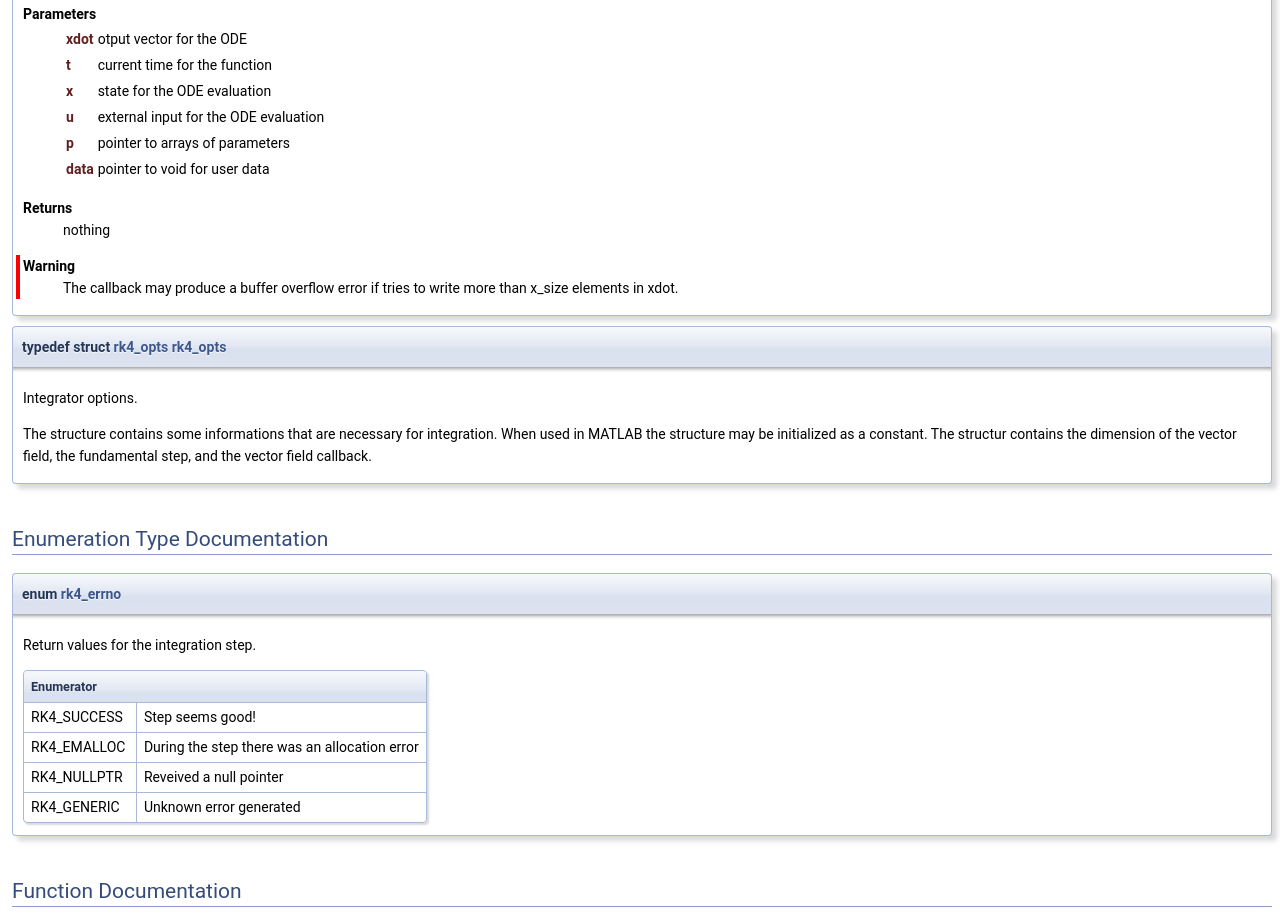
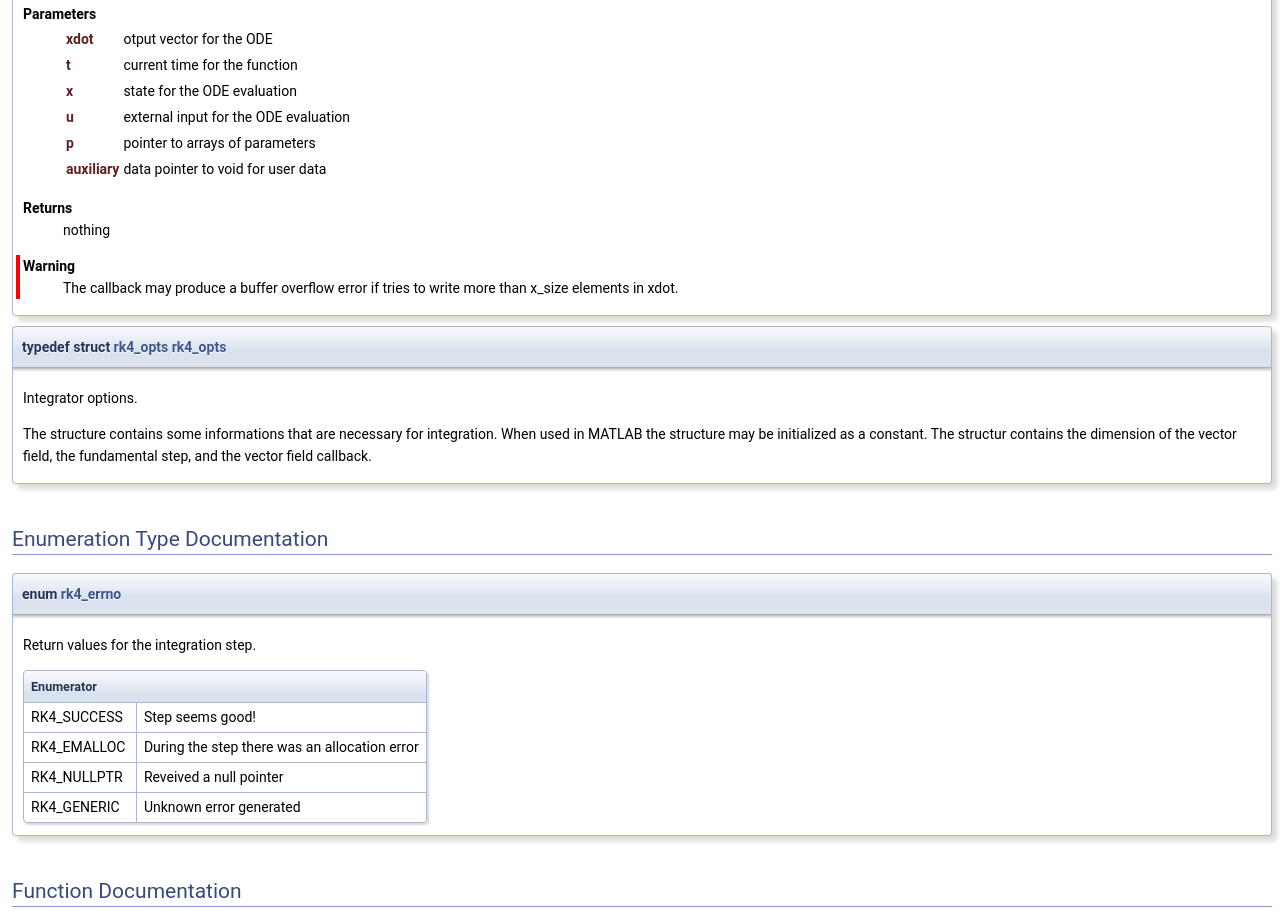
Before and after one commit to MatteoRagni/librk4, a plain HTML site: page docs/librk4_8h.html in a window 1280 px wide. Shown: the part 2739-3661 px from the top of the page. Drawn offline with nearby package versions, Linux system fonts and the light colour scheme; some packages are replaced by stand-ins of ours.

Commit message:
Minor corrections to documentation

```diff
--- a/docs/librk4_8h.html
+++ b/docs/librk4_8h.html
@@ -256,7 +256,7 @@ h</td>
     <tr><td class="paramname">x</td><td>state for the ODE evaluation </td></tr>
     <tr><td class="paramname">u</td><td>external input for the ODE evaluation </td></tr>
     <tr><td class="paramname">p</td><td>pointer to arrays of parameters </td></tr>
-    <tr><td class="paramname">data</td><td>pointer to void for user data </td></tr>
+    <tr><td class="paramname">auxiliary</td><td>data pointer to void for user data </td></tr>
   </table>
   </dd>
 </dl>
```
Also changed, not shown: 1 other file.
